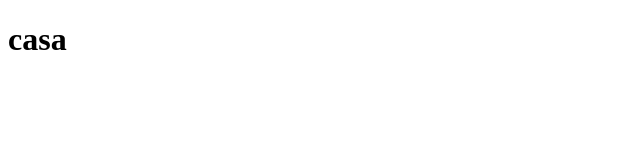
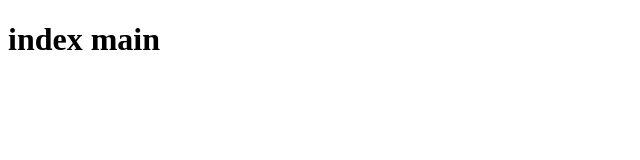
Before and after one commit to carmenctz/casa, a plain HTML site: page Index.html in a window 1280 px wide. Shown: the whole page, without its empty margins (0-640 px from the left). Drawn offline with Linux system fonts and the light colour scheme.

Commit message:
Update Index.html

```diff
--- a/Index.html
+++ b/Index.html
@@ -7,6 +7,6 @@
     <title>Document</title>
 </head>
 <body>
-    <h1>casa</h1>
+    <h1>index main</h1>
 </body>
 </html>
```
